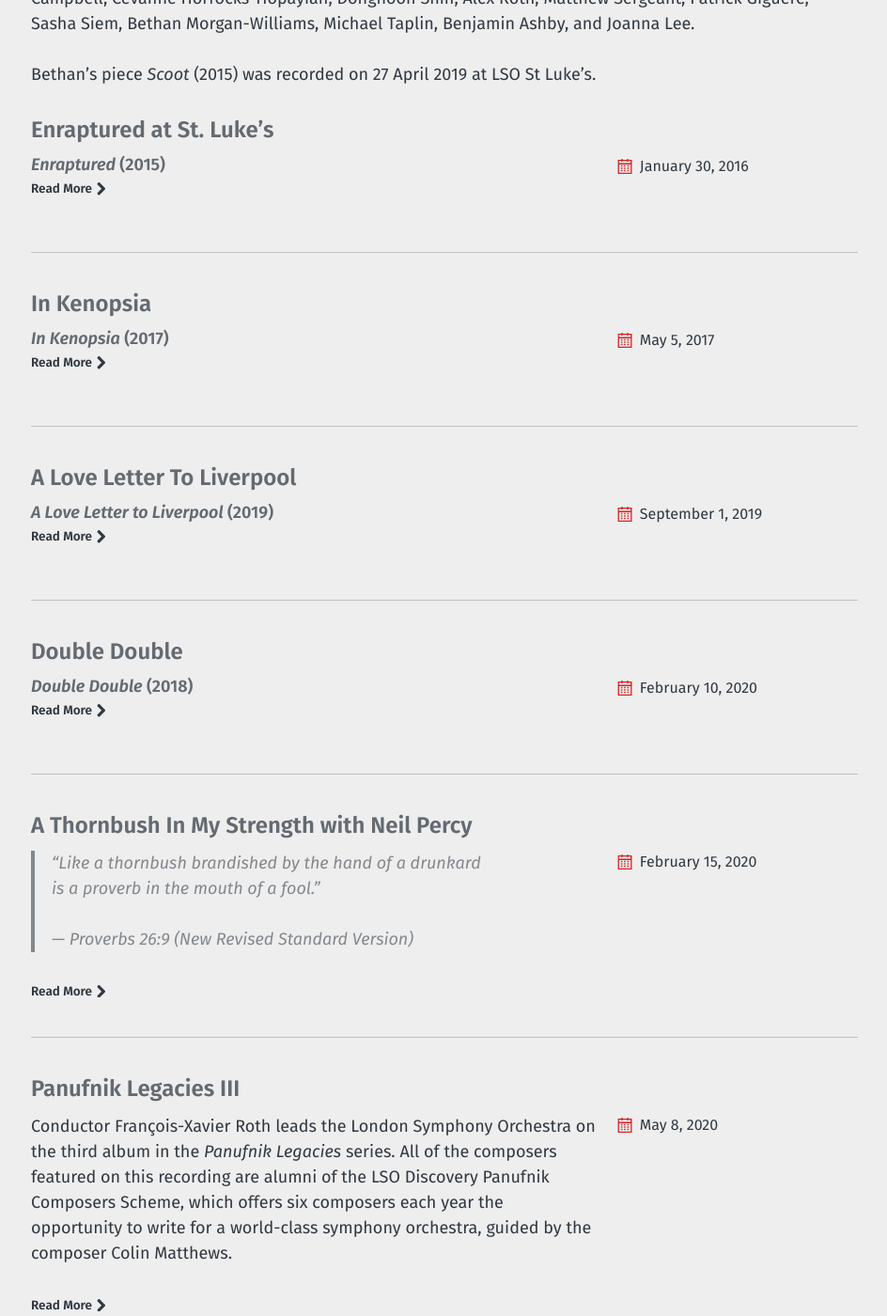
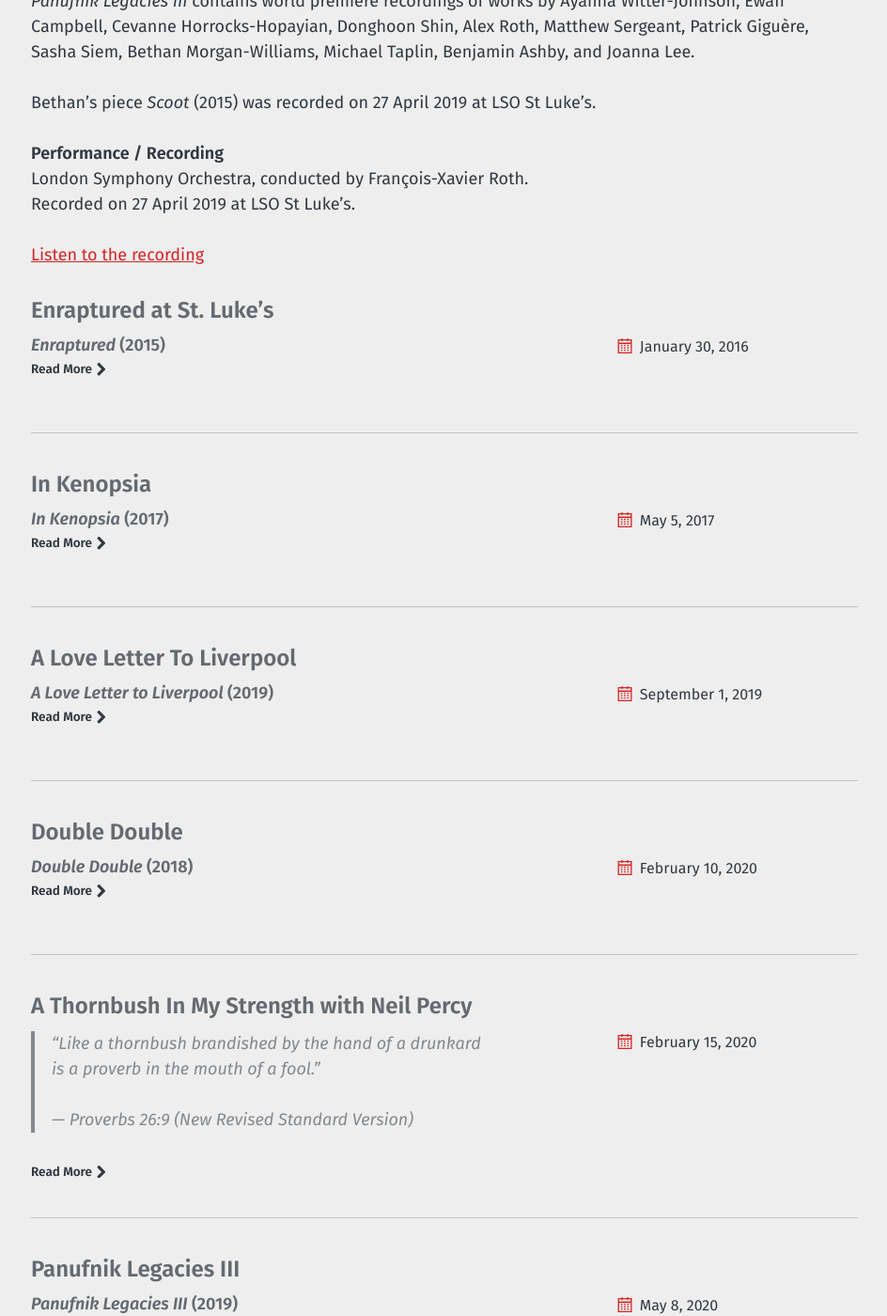
Before and after one commit to morganwilliamsb/website, a Jekyll site: the page built from _listen/panufnik-legacies-III.md, in a window 1280 px wide and 1400 px high, scrolled down 579 px. Shown: the whole window at 94% size, without its empty margins (39-983 px from the left). Built offline with Jekyll 4.4.1, drawn with Linux system fonts in a browser that asks for light colours; some of the changed text lies outside the part shown.

Commit message:
Update 'Panufnik Legacies III' album details
Added details about the album 'Panufnik Legacies III' including conductor, recording date, and featured composers.

```diff
--- a/_listen/panufnik-legacies-III.md
+++ b/_listen/panufnik-legacies-III.md
@@ -4,8 +4,18 @@ layout: collection
 date: 2020-05-08
 ---
 
+### *Panufnik Legacies III* (2019)
+
+*orchestral works*
+
 Conductor François-Xavier Roth leads the London Symphony Orchestra on the third album in the *Panufnik Legacies* series. All of the composers featured on this recording are alumni of the LSO Discovery Panufnik Composers Scheme, which offers six composers each year the opportunity to write for a world-class symphony orchestra, guided by the composer Colin Matthews.
 
 *Panufnik Legacies III* contains world premiere recordings of works by Ayanna Witter-Johnson, Ewan Campbell, Cevanne Horrocks-Hopayian, Donghoon Shin, Alex Roth, Matthew Sergeant, Patrick Giguère, Sasha Siem, Bethan Morgan-Williams, Michael Taplin, Benjamin Ashby, and Joanna Lee.
 
 Bethan’s piece *Scoot* (2015) was recorded on 27 April 2019 at LSO St Luke’s.
+
+**Performance / Recording**
+London Symphony Orchestra, conducted by François-Xavier Roth.
+Recorded on 27 April 2019 at LSO St Luke’s.
+
+[Listen to the recording](https://www.youtube.com/watch?v=kYNx8HA6lYM)
```
